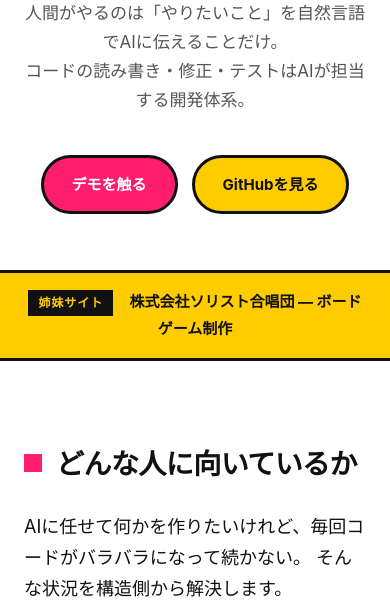
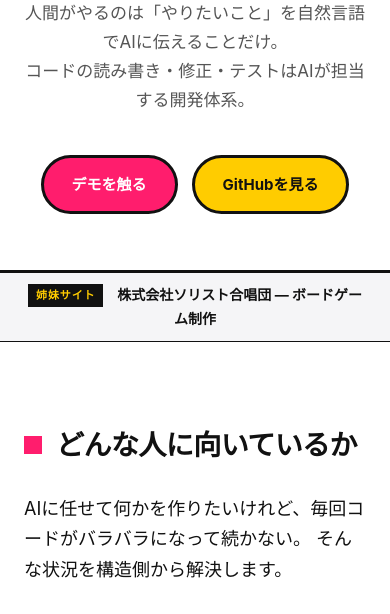
Before and after one commit to AoyamaRito/ai-desk, a plain HTML site: page index.html in a window 390 px wide. Shown: the part 210-824 px from the top of the page. Drawn offline with Linux system fonts and the light colour scheme; a script that the page names is missing.

Commit message:
fix(web): scroll to demos instead of new tab, expand 3dplus iframe, mute strip
- Hero 'デモを触る' now anchors to #demos and smooth-scrolls in-page
  (was opening actions/index.html in a new tab — contradicted the
  inline-iframe model).
- 3dplus iframe gets a .tall variant (660px / mobile 520px) so its
  600px-min layout fits without internal scrollbars.
- Sister-site strip toned down: light grey bg + 1px border instead of
  vivid yellow + 3px black, smaller text. Less competition with hero.

Co-Authored-By: Claude Opus 4.7 (1M context) <noreply@anthropic.com>

```diff
--- a/index.html
+++ b/index.html
@@ -34,6 +34,7 @@ html, body {
   line-height: 1.7;
   -webkit-font-smoothing: antialiased;
 }
+html { scroll-behavior: smooth; scroll-padding-top: 16px; }
 a { color: var(--accent-4); text-decoration: none; }
 a:hover { text-decoration: underline; }
 code, pre, .mono { font-family: "SF Mono", Menlo, Consolas, monospace; }
@@ -90,22 +91,22 @@ section { max-width: var(--max); margin: 0 auto; padding: 0 24px; }
 
 /* sister-site strip */
 .strip {
-  background: var(--accent-3);
-  border-bottom: 3px solid var(--fg);
-  padding: 16px 24px;
+  background: var(--bg-elev);
+  border-bottom: 1px solid var(--border);
+  padding: 10px 24px;
   text-align: center;
 }
-.strip p { margin: 0; font-size: 15px; color: var(--fg); }
+.strip p { margin: 0; font-size: 14px; color: var(--fg-dim); }
 .strip-label {
   display: inline-block;
   background: var(--fg);
   color: var(--accent-3);
   font-weight: 800;
-  font-size: 12px;
+  font-size: 11px;
   letter-spacing: 0.08em;
-  padding: 3px 10px;
-  margin-right: 12px;
-  vertical-align: 0.05em;
+  padding: 2px 8px;
+  margin-right: 10px;
+  vertical-align: 0.1em;
 }
 .strip a { color: var(--fg); font-weight: 700; }
 .strip a:hover { background: var(--fg); color: var(--accent-3); text-decoration: none; padding: 0 4px; }
@@ -203,6 +204,7 @@ section.block:nth-of-type(4) h2::before { background: var(--accent-4); }
   height: 540px;
   overflow: hidden;
 }
+.demo-frame.tall { height: 660px; }
 .demo-frame iframe {
   width: 100%;
   height: 100%;
@@ -211,6 +213,7 @@ section.block:nth-of-type(4) h2::before { background: var(--accent-4); }
 }
 @media (max-width: 600px) {
   .demo-frame { height: 420px; }
+  .demo-frame.tall { height: 520px; }
 }
 
 /* docs links */
@@ -274,7 +277,7 @@ footer a:hover { color: var(--fg); }
     コードの読み書き・修正・テストはAIが担当する開発体系。
   </p>
   <div class="cta">
-    <a class="btn btn-primary" href="https://aoyamarito.github.io/ai-desk/actions/index.html">デモを触る</a>
+    <a class="btn btn-primary" href="#demos">デモを触る</a>
     <a class="btn btn-secondary" href="https://github.com/AoyamaRito/ai-desk">GitHubを見る</a>
   </div>
 </header>
@@ -316,7 +319,7 @@ ai-eyes を起動して、[バグの現象] を直してください。</div>
 app.js の [機能名] を [変更内容] してください。</div>
 </section>
 
-<section class="block">
+<section class="block" id="demos">
   <h2>触れるデモ</h2>
   <p class="lead">このページ上でそのまま遊べます。別タブを開きたい場合は各タイトルからどうぞ。</p>
 
@@ -335,7 +338,7 @@ app.js の [機能名] を [変更内容] してください。</div>
   <div class="demo-block">
     <h3 class="demo-title"><a href="3dplus/examples/point-projection.html">3Dplus 検証層</a></h3>
     <p class="demo-desc">GPU描画と並走するCPU側の純粋関数による突合デモ。</p>
-    <div class="demo-frame"><iframe src="3dplus/examples/point-projection.html?embed=1" loading="lazy" title="3Dplus point projection"></iframe></div>
+    <div class="demo-frame tall"><iframe src="3dplus/examples/point-projection.html?embed=1" loading="lazy" title="3Dplus point projection"></iframe></div>
   </div>
 </section>
 
```
